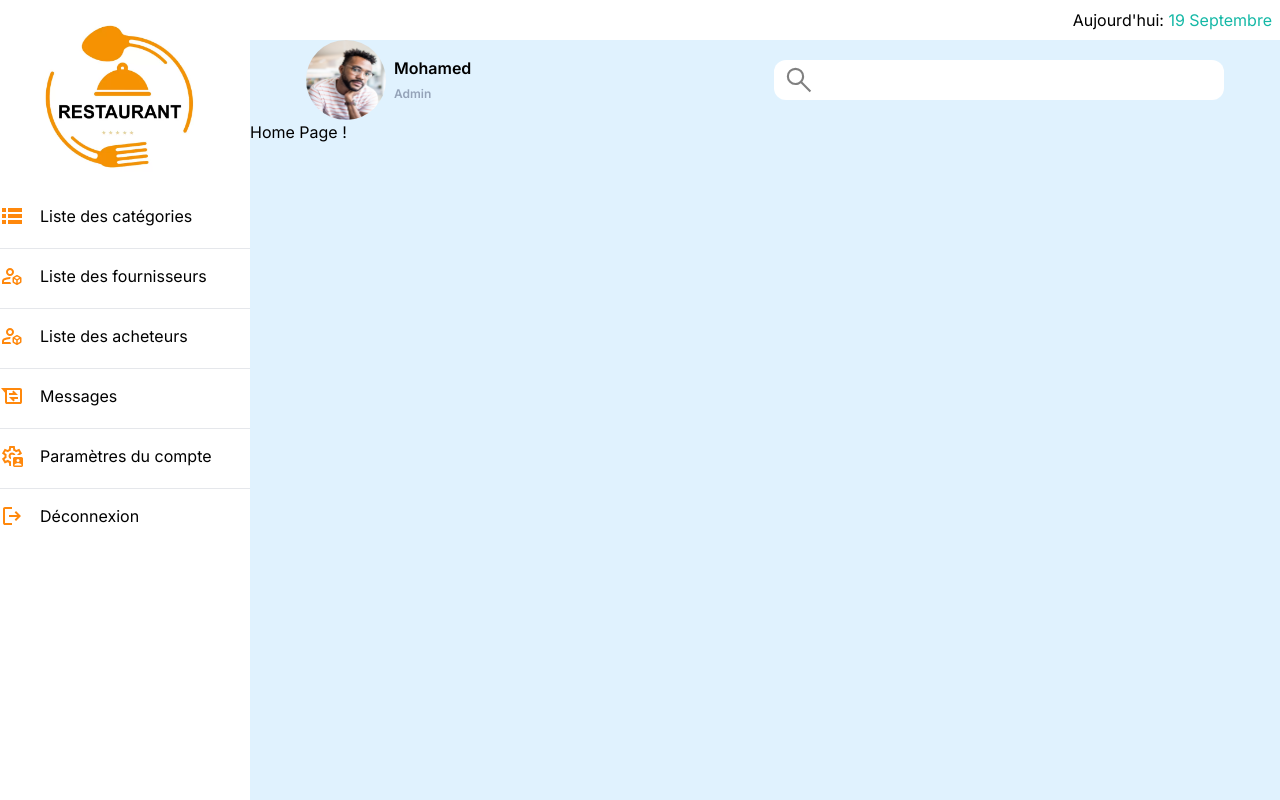
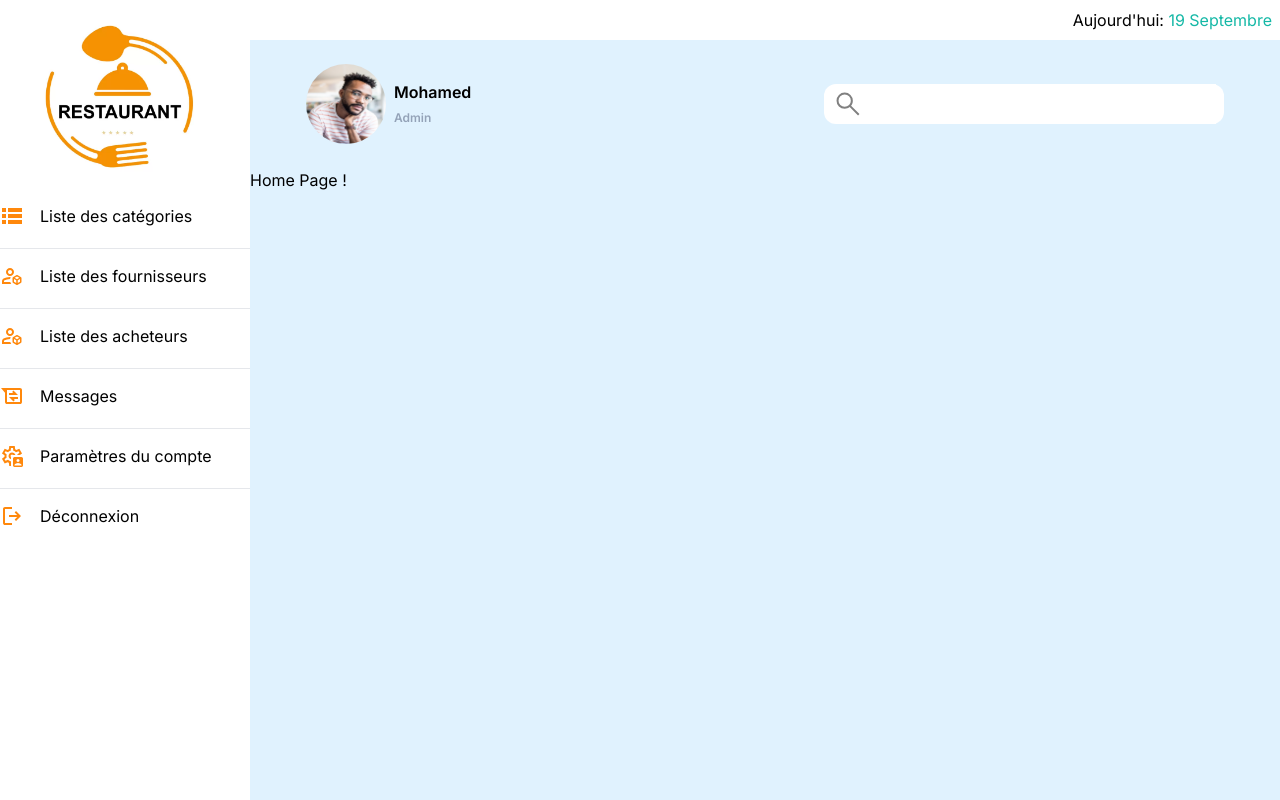
Before and after one commit to as0ne/resto-admin-dashboard, a Next.js app: page / in a window 1280 px wide. Built offline with nearby package versions, Linux system fonts and the light colour scheme.

Commit message:
Add the Avatar and the input field and Header

```diff
--- /dev/null
+++ b/app/components/Header.tsx
@@ -0,0 +1,20 @@
+import { SearchIcon } from "@/public/icons";
+import React from "react";
+import Avatar from "./Avatar";
+
+const Header = () => {
+  return (
+    <div className="flex items-center justify-between px-14 py-6">
+      <Avatar />
+      <div className="flex items-center justify-between w-[400px] bg-white px-2 h-10 rounded-xl">
+        <SearchIcon />
+        <input
+          type="text"
+          className="w-[calc(100%-34px)] outline-none text-slate-500 p-2 text-base font-normal"
+        />
+      </div>
+    </div>
+  );
+};
+
+export default Header;
--- a/app/layout.tsx
+++ b/app/layout.tsx
@@ -1,11 +1,10 @@
 import type { Metadata } from "next";
 import { Inter } from "next/font/google";
-import Image from "next/image";
 import "./globals.css";
 import SideBarNav from "./components/SideBarNav";
-import { profilPic } from "@/public/images";
 import { SearchIcon } from "@/public/icons";
 import Avatar from "./components/Avatar";
+import Header from "./components/Header";
 
 const inter = Inter({ subsets: ["latin"] });
 
@@ -30,13 +29,7 @@ export default function RootLayout({
                 Aujourd&apos;hui:{" "}
                 <span className="text-teal-500 text-base">19 Septembre</span>
               </h1>
-              <div className="flex items-center justify-between px-14">
-                <Avatar />
-                <form className="flex items-center justify-between w-[450px] bg-white px-2 h-10 rounded-xl">
-                  <SearchIcon />
-                  <input type="text" className="w-[calc(100%-34px)]" />
-                </form>
-              </div>
+              <Header />
             </div>
             {children}
           </main>
--- a/public/icons/index.tsx
+++ b/public/icons/index.tsx
@@ -90,12 +90,27 @@ export const SearchIcon = () => {
   return (
     <svg
       xmlns="http://www.w3.org/2000/svg"
-      height="34"
+      height="32"
       viewBox="0 -960 960 960"
-      width="34"
+      width="32"
       fill="grey"
+      className="p-1"
     >
       <path d="M781.692-136.924 530.461-388.155q-30 24.769-69 38.769t-80.692 14q-102.55 0-173.582-71.014t-71.032-173.537q0-102.524 71.014-173.601 71.014-71.076 173.538-71.076 102.523 0 173.6 71.032T625.384-580q0 42.846-14.385 81.846-14.385 39-38.385 67.846l251.231 251.231-42.153 42.153Zm-400.923-258.46q77.308 0 130.962-53.654Q565.385-502.692 565.385-580q0-77.308-53.654-130.962-53.654-53.654-130.962-53.654-77.308 0-130.962 53.654Q196.154-657.308 196.154-580q0 77.308 53.653 130.962 53.654 53.654 130.962 53.654Z" />
     </svg>
   );
 };
+
+export const MenuIcon = () => {
+  return (
+    <svg
+      xmlns="http://www.w3.org/2000/svg"
+      height="24"
+      viewBox="0 -960 960 960"
+      width="24"
+      fill="#ff880c"
+    >
+      <path d="M120-240v-80h720v80H120Zm0-200v-80h720v80H120Zm0-200v-80h720v80H120Z" />
+    </svg>
+  );
+};
```
Also changed, not shown: public/icons/menu.svg (added).
